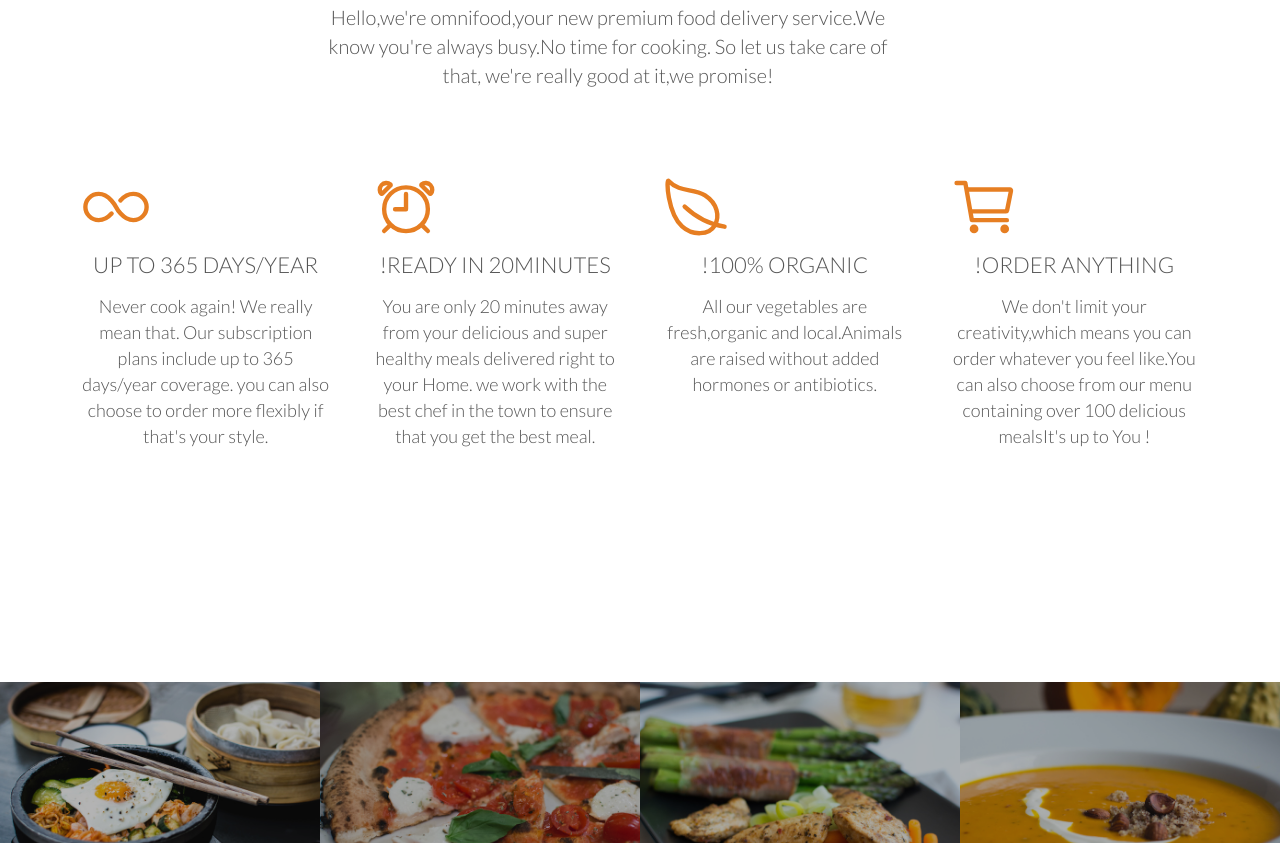
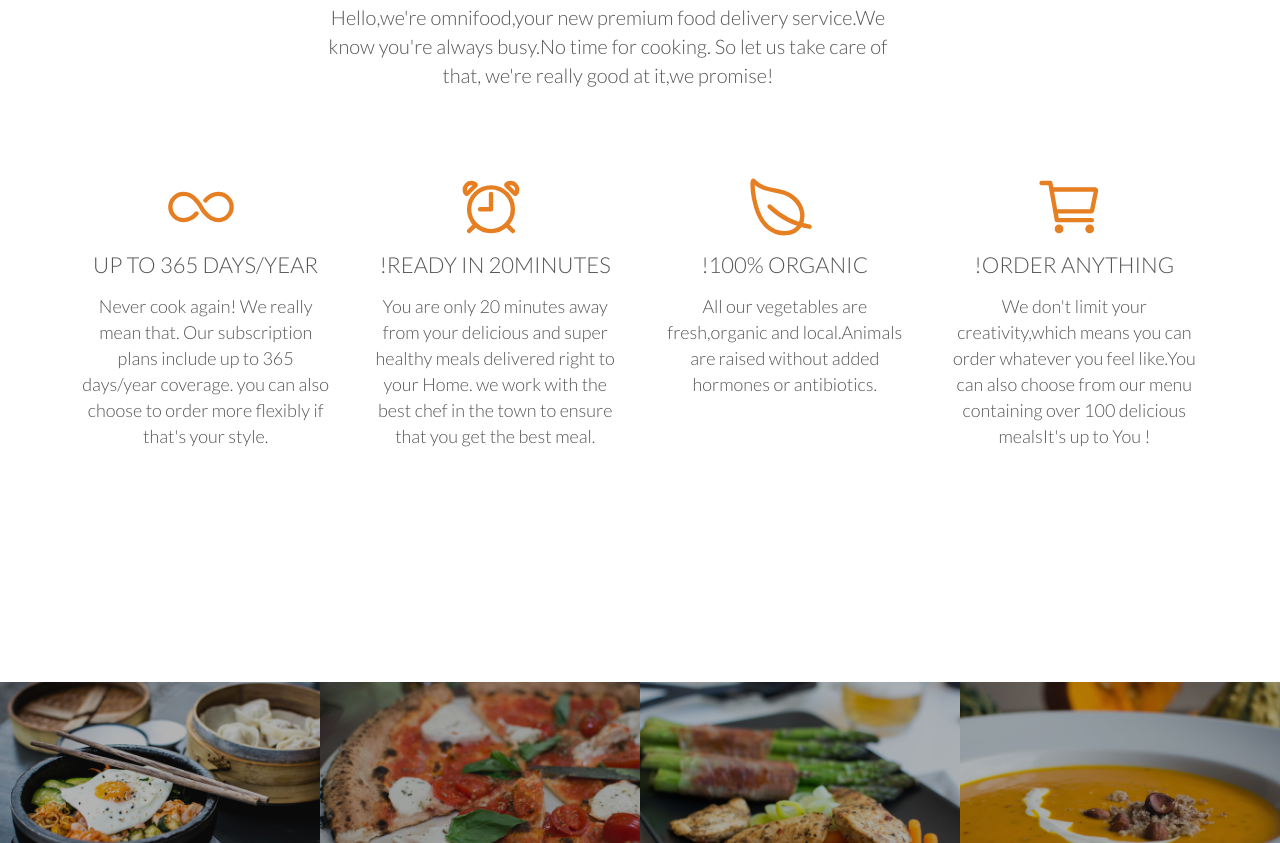
Before and after one commit to kshitij7320/Frontendwebsite, a website: page index.html in a window 1280 px wide. Shown: the part 997-1840 px from the top of the page. Drawn offline with nearby package versions, Linux system fonts and the light colour scheme.

Commit message:
icon position problem fixed

```diff
--- a/index.html
+++ b/index.html
@@ -420,7 +420,7 @@
                     class="icon-small"
                     name="checkmark-outline"
                   ></ion-icon
-                  >Access to the n ewest creations
+                  >Access to the newest creations
                 </li>
                 <li>
                   <ion-icon
--- a/resources/css/style.css
+++ b/resources/css/style.css
@@ -440,3 +440,8 @@
 .section-footer{
     padding-bottom: 0;
 }
+.icon-big{
+    align-items: center;
+    padding-left: 85px;
+    padding-right: 20px;
+}
```
